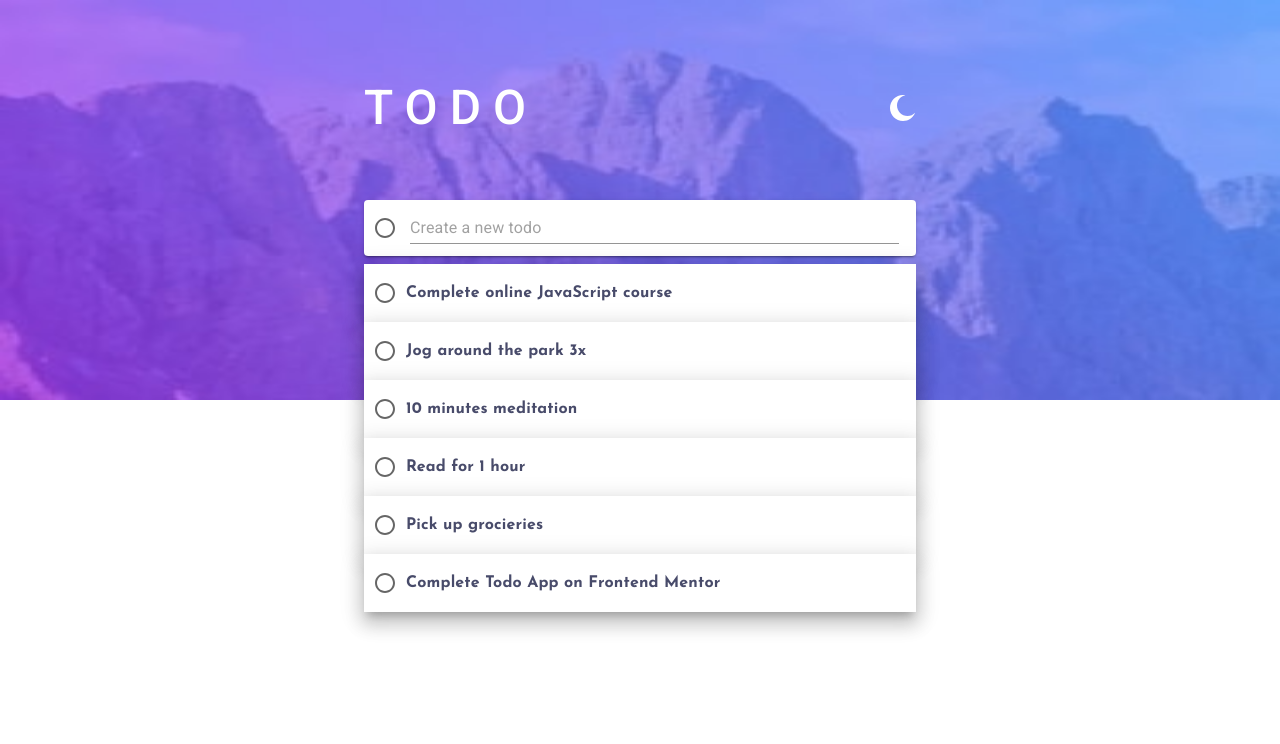
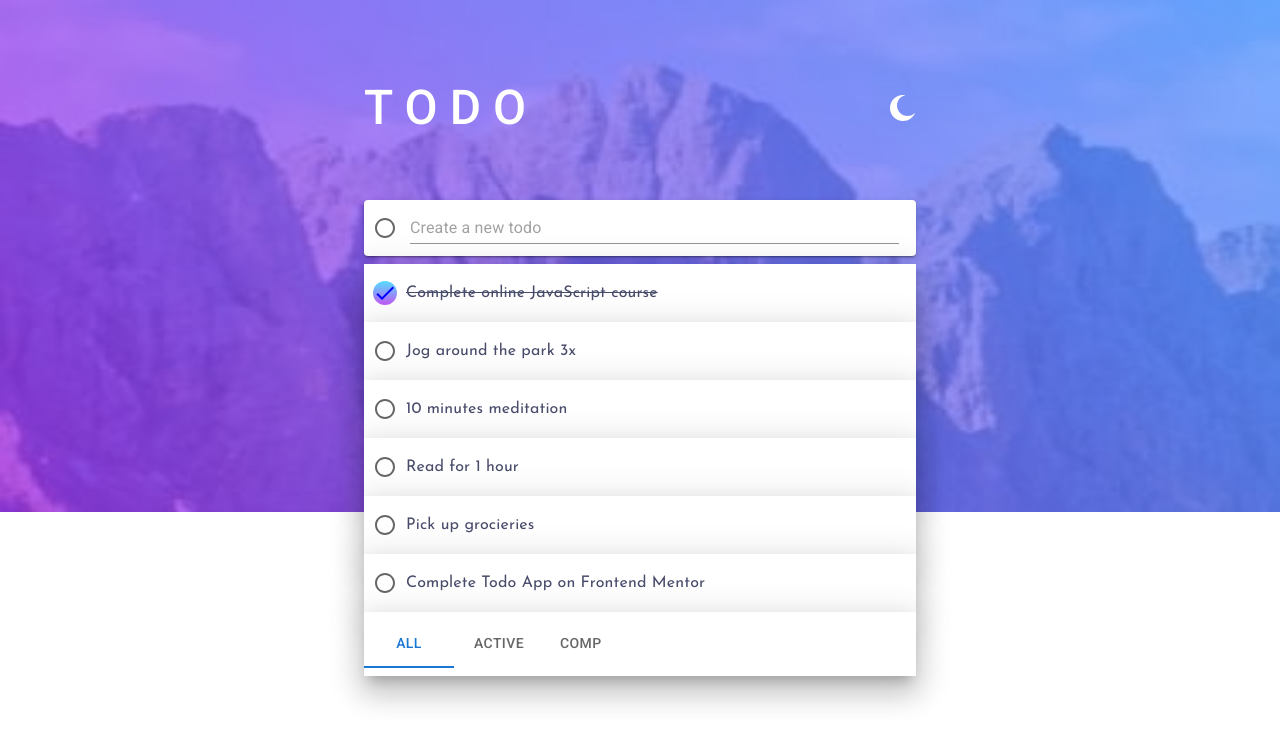
Before and after one commit to shalash23/todo-frontendmenor, a React (Vite) app: page / in a window 1280 px wide. Shown: the top 744 px of the page. Built offline with nearby package versions, Linux system fonts and the light colour scheme.

Commit message:
json-server

```diff
--- a/src/App.jsx
+++ b/src/App.jsx
@@ -2,19 +2,37 @@ import React from "react";
 import Header from "./Components/Header";
 import "./App.css";
 import { Container, Box } from "@mui/material";
-import Todos from "./Components/Todos";
 import TodoList from "./Components/TodoList";
 import images from "./assets/index";
+import { ThemeProvider, createTheme, useTheme } from "@mui/material/styles";
+import CssBaseline from "@mui/material/CssBaseline";
+import { useMediaQuery } from "@mui/material";
+
+const darkTheme = createTheme({
+  palette: {
+    mode: "light",
+  },
+});
+console.log(darkTheme);
 
 const App = () => {
+  const theme = useTheme();
+  const matches = useMediaQuery(theme.breakpoints.up("sm"));
+
   return (
+    <ThemeProvider theme={darkTheme}>
+      <CssBaseline />
       <Container
         maxWidth={false}
         sx={{
           minHeight: "100vh",
-        backgroundImage: `url(${images.bgMobileLight})`,
+          backgroundImage: matches
+            ? `url(${images.bgMobileLight})`
+            : `url(${images.bgDesktopLight})`,
           backgroundRepeat: "no-repeat",
-        backgroundSize: "100% 50%",
+          backgroundSize: "100% 40%",
+          aspectRatio: 1,
+          backgroundColor: "white",
         }}
       >
         <Box>
@@ -29,6 +47,7 @@ const App = () => {
           </Container>
         </Box>
       </Container>
+    </ThemeProvider>
   );
 };
 
--- a/src/Components/InputCheckbox.jsx
+++ b/src/Components/InputCheckbox.jsx
@@ -4,10 +4,12 @@ import CheckIcon from "@mui/icons-material/Check";
 import RadioButtonUnchecked from "@mui/icons-material/RadioButtonUnchecked";
 import Box from "@mui/material/Box";
 
-const InputCheckbox = () => {
+const InputCheckbox = ({ completed }) => {
+  console.log(completed);
   return (
     <Box>
       <Checkbox
+        checked={completed}
         icon={<RadioButtonUnchecked />}
         checkedIcon={
           <CheckIcon
--- /dev/null
+++ b/src/Components/TabsWrappedLabel.jsx
@@ -0,0 +1,26 @@
+import * as React from "react";
+import Tabs from "@mui/material/Tabs";
+import Tab from "@mui/material/Tab";
+import Box from "@mui/material/Box";
+
+export default function TabsWrappedLabel() {
+  const [value, setValue] = React.useState("All");
+
+  const handleChange = (event, newValue) => {
+    setValue(newValue);
+  };
+
+  return (
+    <Box sx={{ width: "80%" }}>
+      <Tabs
+        value={value}
+        onChange={handleChange}
+        aria-label="wrapped label tabs"
+      >
+        <Tab value="All" label="All" />
+        <Tab value="Active" label="Active" />
+        <Tab value="Completed" label="Completed" />
+      </Tabs>
+    </Box>
+  );
+}
--- a/src/Components/TodoList.jsx
+++ b/src/Components/TodoList.jsx
@@ -1,6 +1,8 @@
 import React from "react";
 import Todos from "./Todos";
 import todoJson from "../../data.json";
+import { Paper, Tabs, Tab, Box } from "@mui/material";
+import TabsWrappedLabel from "./TabsWrappedLabel";
 
 const TodoList = () => {
   const { tasks } = todoJson;
@@ -14,6 +16,22 @@ const TodoList = () => {
           </div>
         );
       })}
+      <Paper
+        elevation={18}
+        // variant="outlined"
+        square
+        sx={{
+          width: "100%",
+          paddingY: 1,
+          display: "flex",
+          alignItems: "center",
+          justifyContent: "flex-start",
+        }}
+      >
+        <Box>
+          <TabsWrappedLabel />
+        </Box>
+      </Paper>
     </div>
   );
 };
--- a/src/Components/Todos.jsx
+++ b/src/Components/Todos.jsx
@@ -5,7 +5,7 @@ import InputCheckbox from "./InputCheckbox";
 const Todos = ({ todo }) => {
   return (
     <Paper
-      elevation={12}
+      elevation={18}
       // variant="outlined"
       square
       sx={{
@@ -18,14 +18,15 @@ const Todos = ({ todo }) => {
         justifyContent: "flex-start",
       }}
     >
-      <InputCheckbox />
+      <InputCheckbox completed={todo.completed} />
       <Typography
         variant="body1"
         component="p"
         sx={{
           color: "hsl(235, 19%, 35%)",
           fontFamily: "Josefin Sans",
-          fontWeight: 600,
+          fontWeight: "400",
+          textDecoration: todo.completed ? "line-through" : "none",
         }}
       >
         {todo.task}
```
Lines whose indentation alone changed are shown as unchanged.
